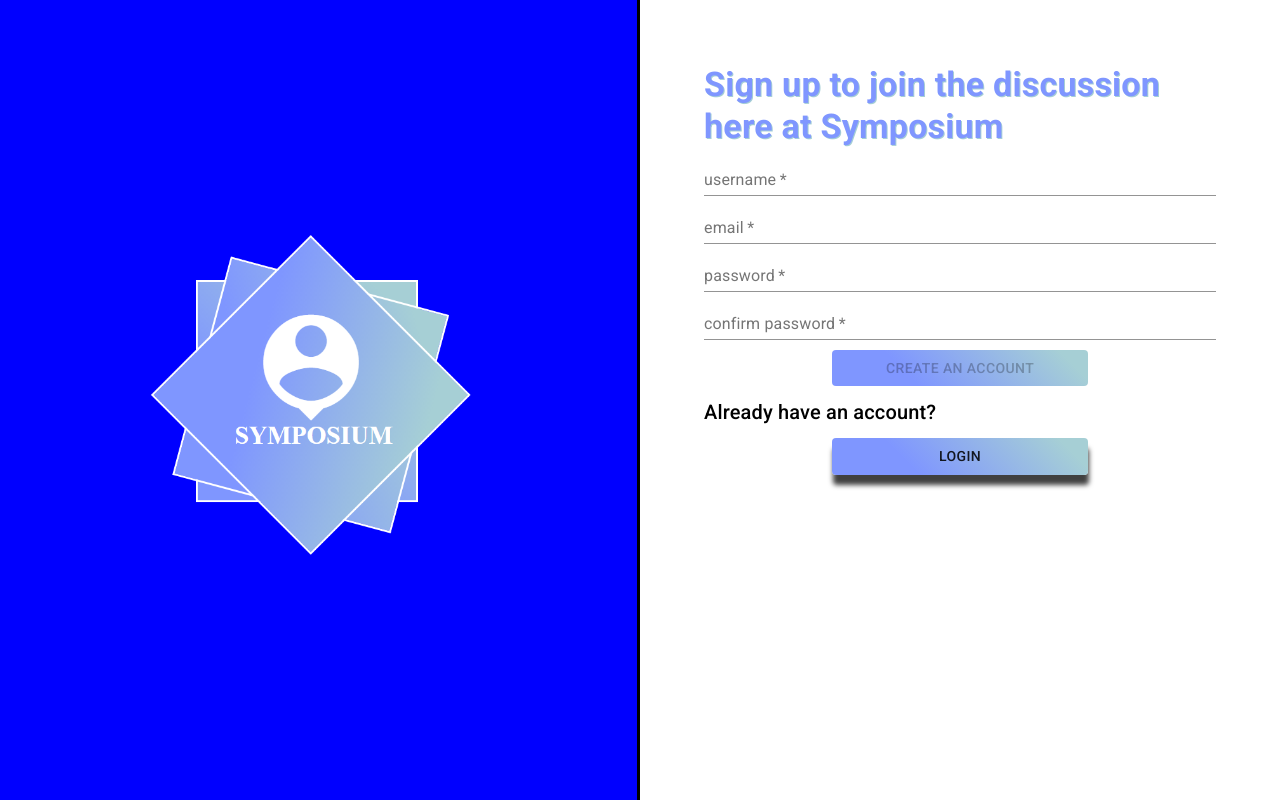
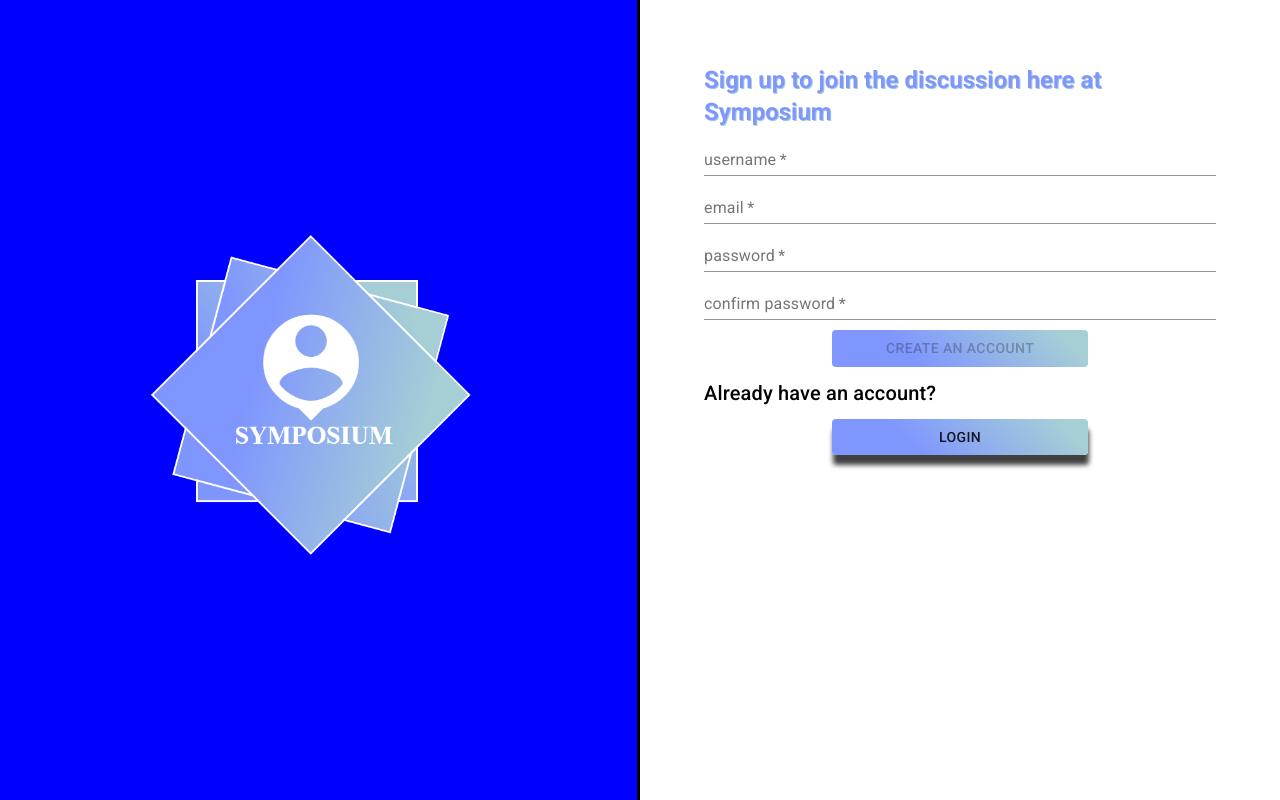
Before and after one commit to BrooksPoltl/forum-project, a React (Create React App) app in the folder client/: page / in a window 1280 px wide. Built offline with nearby package versions, Linux system fonts and the light colour scheme.

Commit message:
enabled errorMessages

```diff
--- /dev/null
+++ b/client/src/components/LandingPage/FillForm.jsx
@@ -0,0 +1,57 @@
+import React from 'react';
+import TextField from '@material-ui/core/TextField'
+import Button from '@material-ui/core/Button';
+
+const FillForm = (props) =>{
+    return(
+        <form className = {props.classes.formContainer}>
+                    <TextField
+                        required = {true}
+                        label = "username"
+                        value = {props.user.username}
+                        name = "username"
+                        onChange = {props.handleChange}
+                        error = {props.missing.username}
+                    />
+                    <TextField
+                        required = {true}
+                        label = "email"
+                        value = {props.user.email}
+                        name = "email"
+                        onChange = {props.handleChange}
+                        error = {props.missing.email}
+                    />
+                    <TextField
+                        required = {true}
+                        label = "password"
+                        value = {props.user.password}
+                        name = "password"
+                        type = "password"
+                        onChange = {props.handleChange}
+                        error = {props.missing.password}
+                    />
+                    <TextField
+                        required = {true}
+                        label = "confirm password"
+                        value = {props.user.confirmPassword}
+                        name = "confirmPassword"
+                        type = "password"
+                        onChange = {props.handleChange}
+                        error = {props.missing.confirmPassword}
+                    />
+                    <div>
+                        <Button
+                            className = {props.classes.signUpButton}
+                            variant = "contained"
+                            disabled = {!props.complete? true: false}
+                            onClick = {(event)=>{
+                                event.preventDefault();
+                                props.handleSubmit(props.data, props.signUp)
+                                }}
+                            >Create An Account</Button>
+
+                    </div>
+        </form>
+    )
+}
+export default FillForm
--- a/client/src/components/LandingPage/signUpForm.jsx
+++ b/client/src/components/LandingPage/signUpForm.jsx
@@ -1,11 +1,12 @@
 import React, { useState, useEffect, useCallback, useRef } from 'react';
 import { Mutation } from 'react-apollo';
 import { withStyles } from '@material-ui/styles';
-import TextField from '@material-ui/core/TextField'
 import Typography from '@material-ui/core/Typography';
 import Button from '@material-ui/core/Button';
+import CircularProgress from '@material-ui/core/CircularProgress';
+import styles from './styling/SignupForm.styling.js'
 
-import styles from './styling/SignupForm.styling.js'
+import FillForm from './FillForm';
 
 import SIGN_UP from './helpers/SignUp'
 
@@ -13,6 +14,7 @@ const SignupForm = (props) =>{
     const [user, setUser] = useState({username: "", email: "", password: "", confirmPassword:""});
     const [missing,] = useState({username: false, email: false, password: false, confirmPassword: false});
     const [complete, setComplete] = useState(false);
+    const [success, setSuccess] = useState(false);
     const [errorMessage, setErrorMessage] = useState("");
     const [, updateState] = useState();
     const forceUpdate = useCallback(() => updateState({}), []);
@@ -51,9 +53,10 @@ const SignupForm = (props) =>{
             return ()=>setErrorMessage("passwords do not match");
         }
         try{
-            await signUp({varaibles: {username: user.username, email: user.email, password: user.password}})
+            await signUp({variables: {username: user.username, email: user.email, password: user.password}})
         }catch(err){
             console.log(err);
+
         }
 
         return data;
@@ -61,56 +64,23 @@ const SignupForm = (props) =>{
     return (
         <Mutation mutation = {SIGN_UP}>{(signUp, {data, error, loading})=>(
             <div className = {classes.form}>
-            <Typography className = {classes.headerText} variant = "h4">Sign up to join the discussion here at Symposium</Typography>
-                <form style = {{display: "flex", flexDirection: "column"}}>
-                    <TextField
-                        required = {true}
-                        label = "username"
-                        value = {user.username}
-                        name = "username"
-                        onChange = {handleChange}
-                        error = {missing.username}
-                    />
-                    <TextField
-                        required = {true}
-                        label = "email"
-                        value = {user.email}
-                        name = "email"
-                        onChange = {handleChange}
-                        error = {missing.email}
-                    />
-                    <TextField
-                        required = {true}
-                        label = "password"
-                        value = {user.password}
-                        name = "password"
-                        type = "password"
-                        onChange = {handleChange}
-                        error = {missing.password}
-                    />
-                    <TextField
-                        required = {true}
-                        label = "confirm password"
-                        value = {user.confirmPassword}
-                        name = "confirmPassword"
-                        type = "password"
-                        onChange = {handleChange}
-                        error = {missing.confirmPassword}
-                    />
-                    <div>
-                        <Button
-                            className = {classes.signUpButton}
-                            variant = "contained"
-                            disabled = {!complete? true: false}
-                            onClick = {(event)=>{
-                                event.preventDefault();
-                                handleSubmit(data, signUp)
-                                }}
-                            >Create An Account</Button>
-                        <Typography variant = "h6"> Already have an account? </Typography>
-                        <Button className = {classes.signUpButton} href = '/login' >Login</Button>
-                    </div>
-                </form>
+                <Typography className = {classes.headerText} variant = "h5">Sign up to join the discussion here at Symposium</Typography>
+                    {!loading?  <FillForm
+                                    user = {user}
+                                    missing = {missing}
+                                    classes = {classes}
+                                    handleSubmit = {handleSubmit}
+                                    handleChange = {handleChange}
+                                    complete = {complete}
+                                    data = {data}
+                                    signUp = {signUp}
+                                />:
+                                <div className = {classes.loadingContainer}>
+                                    <CircularProgress />
+                                </div>
+                }
+                <Typography variant = "h6">{!data && !success?"Already have an account?":"Thank you for joining symposium, click here to login"}</Typography>
+                <Button className = {classes.signUpButton} href = '/login' >Login</Button>
             </div>
         )}</Mutation>
 
--- a/client/src/components/LandingPage/styling/SignupForm.styling.js
+++ b/client/src/components/LandingPage/styling/SignupForm.styling.js
@@ -3,7 +3,7 @@ const styles = {
         backgroundColor: "white",
         width: "50%",
         padding: "5%",
-        height: "100vh",
+        minHeight: "100vh",
         zIndex: "2",
     },
     signUpButton:{
@@ -16,6 +16,17 @@ const styles = {
         color: "#7F96FF",
         fontWeight: "bold",
         textShadow: "1px 1px #A6CFD5",
+
+    },
+    loadingContainer:{
+        margin: "20px 0px",
+        display:"flex",
+        justifyContent: "center",
+        alignContent: "center"
+    },
+    formContainer: {
+        display: "flex",
+        flexDirection: "column"
     }
 }
 export default styles;
--- a/client/src/pages/LandingPage/LandingPage.jsx
+++ b/client/src/pages/LandingPage/LandingPage.jsx
@@ -4,7 +4,7 @@ import SignupForm from '../../components/LandingPage/signUpForm';
 import InformationGuide from '../../components/LandingPage/informationGuide'
 const LandingPage = () =>{
     return(
-        <div className = 'wrapper' style = {{display: "flex", maxHeight: "101vh"}}>
+        <div className = 'wrapper' style = {{display: "flex", minHeight: "100vh"}}>
             <InformationGuide />
             <SignupForm />
         </div>
```
Also changed, not shown: 1 other file (tests, documents, lock files or other folders).
